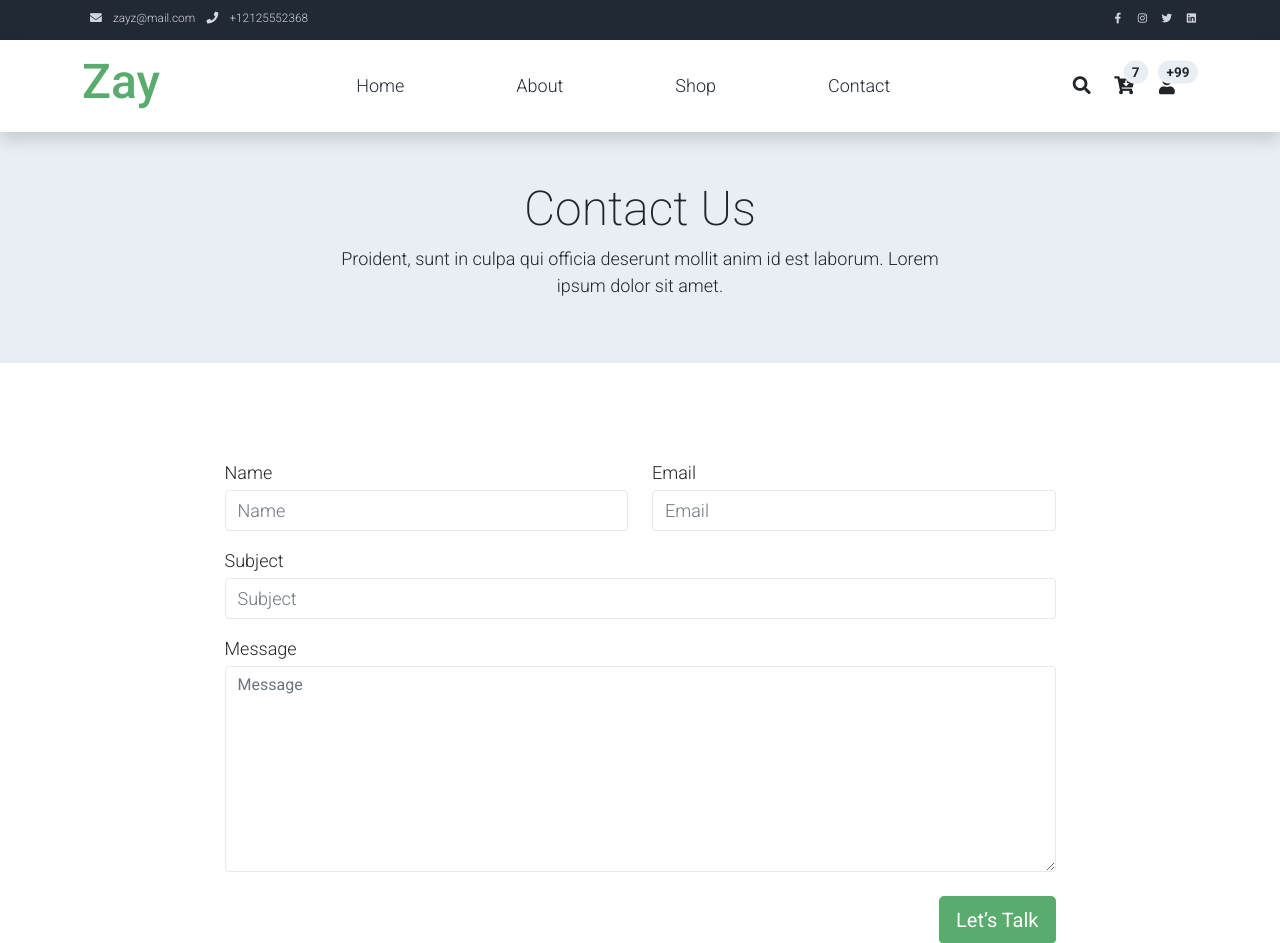
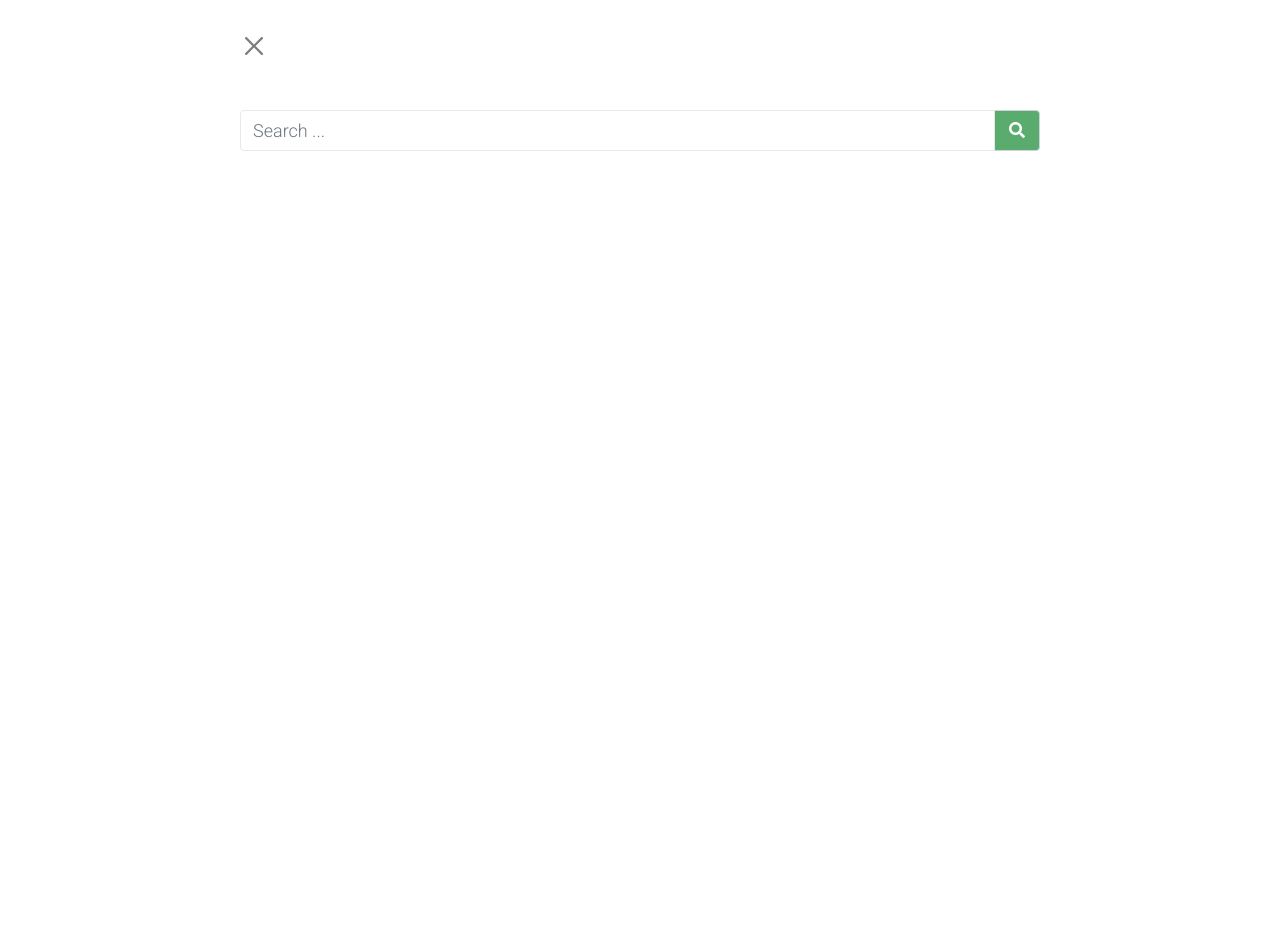
Before and after one commit to MOMO-1897/MOMO-1897-E-commerce_Shoe, a Django app: page /contact in a window 1280 px wide, after a click that opens the changed part. Shown: the top 943 px of the page. After the commit the page ends 151 px from the top, so only its background shows below. Run offline with Django 4.2, Linux system fonts and the light colour scheme; data comes from the database, SQL or seed files in the repository; some libraries are stand-ins or nearby versions.

Commit message:
search bar in progress

```diff
--- a/Template/base.html
+++ b/Template/base.html
@@ -106,6 +106,21 @@ https://templatemo.com/tm-559-zay-shop{% static 'P
         </div>
     </nav>
     <!-- Close Header -->
+       <div class="modal fade bg-white" id="templatemo_search" tabindex="-1" role="dialog" aria-labelledby="exampleModalLabel" aria-hidden="true">
+        <div class="modal-dialog modal-lg" role="document">
+            <div class="w-100 pt-1 mb-5 text-right">
+                <button type="button" class="btn-close" data-bs-dismiss="modal" aria-label="Close"></button>
+            </div>
+            <form action="{% url  'home:search' %}" method="GET" class="modal-content modal-body border-0 p-0">
+                <div class="input-group mb-2">
+                    <input type="text" class="form-control" id="inputModalSearch" name="query" placeholder="Search ...">
+                    <button type="submit" class="input-group-text bg-success text-light">
+                        <i class="fa fa-fw fa-search text-white"></i>
+                    </button>
+                </div>
+            </form>
+        </div>
+    </div>
   {% block content %}
 
 
--- a/blog/urls.py
+++ b/blog/urls.py
@@ -14,9 +14,9 @@ Including another URLconf
     2. Add a URL to urlpatterns:  path('blog/', include('blog.urls'))
 """
 from django.contrib import admin
-from django.urls import path,include
+from django.urls import path, include
 
 urlpatterns = [
     path('admin/', admin.site.urls),
-    path('', include('home.urls')),
+    path('', include('home.urls', namespace='home')),
 ]
--- a/home/urls.py
+++ b/home/urls.py
@@ -16,6 +16,7 @@ urlpatterns = [
     path(r'contact', views.Contact.as_view(), name='contact'),
     path('contact.html', Contact.as_view(), name='contact'),
     path('shop-single.html', ShopSingle.as_view(), name='shopsingle'),
+    path('search', SearchView.as_view(), name='search'),
 ]
 urlpatterns += static(settings.STATIC_URL, document_root=settings.STATIC_ROOT)
 urlpatterns += static(settings.MEDIA_URL, document_root=settings.MEDIA_ROOT)
--- a/home/views.py
+++ b/home/views.py
@@ -1,4 +1,4 @@
-from django.shortcuts import render
+from django.shortcuts import render, redirect
 from django.views import View
 from .models import *
 
@@ -70,3 +70,13 @@ class ShopSingle(Base):
         self.views['info'] = Info.objects.all()
         self.views['brand'] = Brands.objects.all
         return render(request, 'shop-single.html', self.views)
+
+
+class SearchView(Base):
+    def get(self, request):
+        query = request.GET.get('query')
+        if query != "":
+            self.views['search product'] = Product.objects.filter(name__icontains=query)
+        else:
+            return redirect('/')
+        return render(request, 'search.html', self.views)
```
Also changed, not shown: Template/about.html (+1 -15 lines), home/models.py (line endings or trailing spaces).
